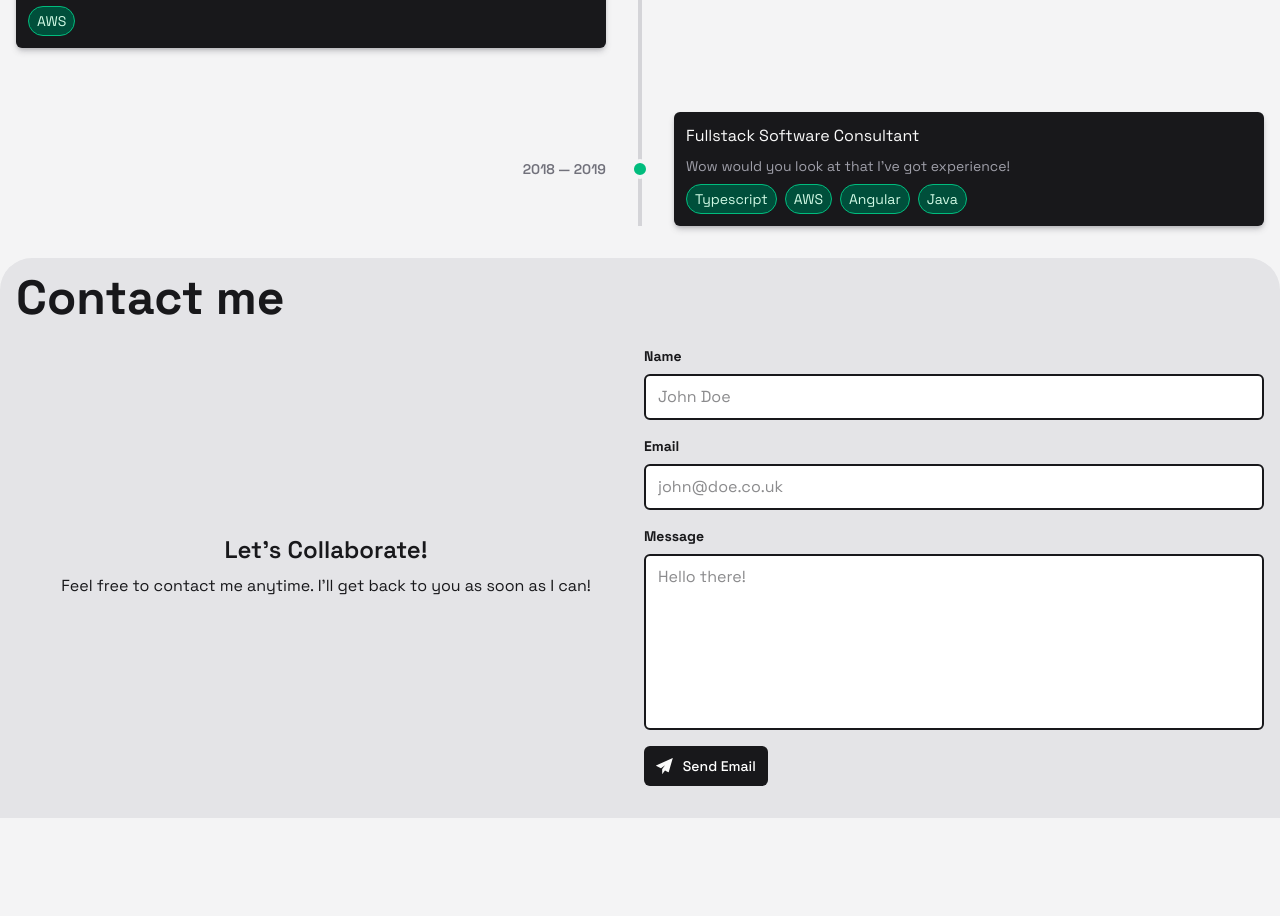
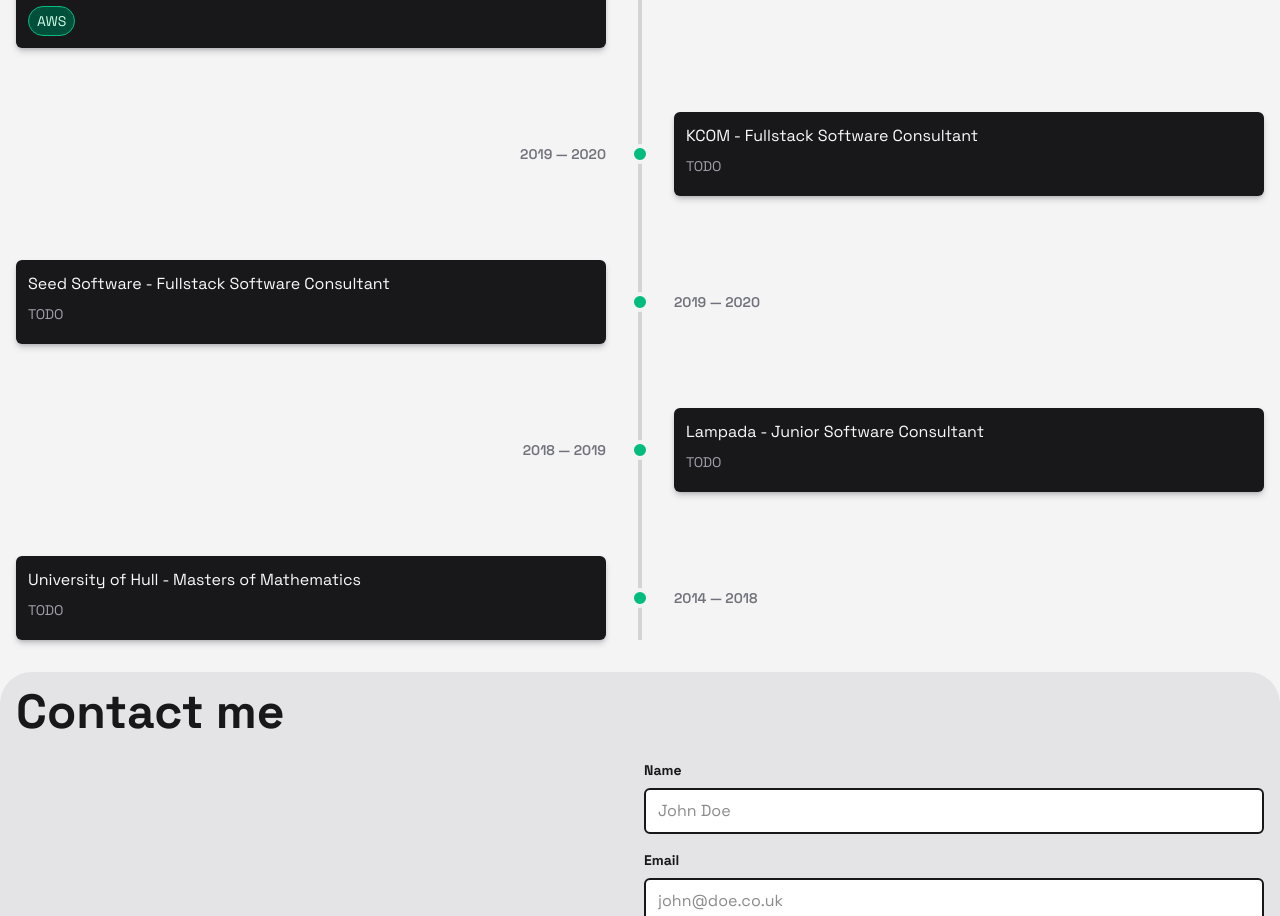
Before and after one commit to scottjoe1996/portfolio, a Next.js app: page / in a window 1280 px wide. Shown: the part 1608-2524 px from the top of the page. Before the commit the page ends 2426 px from the top, so only its background shows below. Built offline with nearby package versions, Linux system fonts and the light colour scheme; no server answers.

Commit message:
created stubs for experience cards

```diff
--- a/components/sections/experience/experience-section.tsx
+++ b/components/sections/experience/experience-section.tsx
@@ -20,10 +20,28 @@ const EXPERIENCE_CARD_PROPS: ExperienceCardProps[] = [
     duration: { startYear: 2020 },
   },
   {
-    role: "Fullstack Software Consultant",
-    description: "Wow would you look at that I've got experience!",
-    skillsGained: ["Typescript", "AWS", "Angular", "Java"],
+    role: "KCOM - Fullstack Software Consultant",
+    description: "TODO",
+    skillsGained: [],
+    duration: { startYear: 2019, endYear: 2020 },
+  },
+  {
+    role: "Seed Software - Fullstack Software Consultant",
+    description: "TODO",
+    skillsGained: [],
+    duration: { startYear: 2019, endYear: 2020 },
+  },
+  {
+    role: "Lampada - Junior Software Consultant",
+    description: "TODO",
+    skillsGained: [],
     duration: { startYear: 2018, endYear: 2019 },
+  },
+  {
+    role: "University of Hull - Masters of Mathematics",
+    description: "TODO",
+    skillsGained: [],
+    duration: { startYear: 2014, endYear: 2018 },
   },
 ];
 
```
